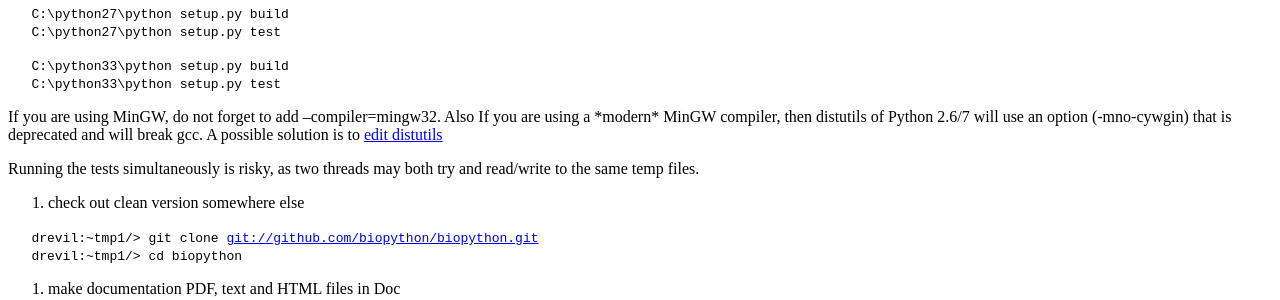
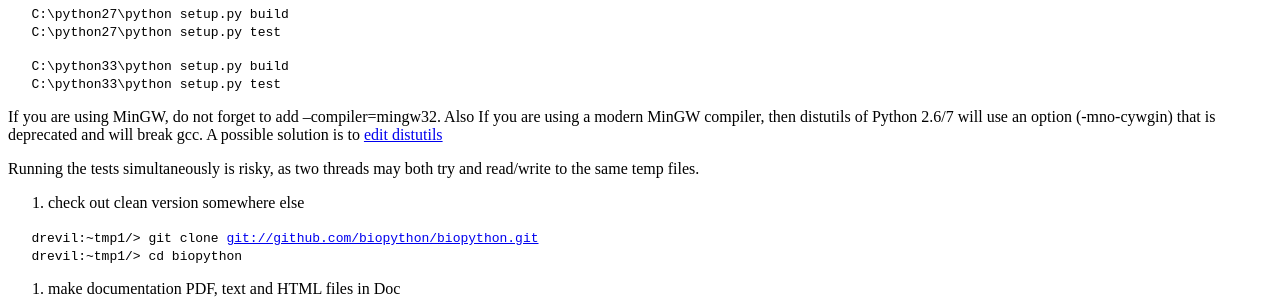
Before and after one commit to biopython/biopython.github.io, a Jekyll site: the page built from wiki/Building_a_release.md, in a window 1280 px wide. Shown: the part 850-1150 px from the top of the page. Built offline with Jekyll 4.4.1, drawn with Linux system fonts in a browser that asks for light colours.

```diff
--- a/wiki/Building_a_release.md
+++ b/wiki/Building_a_release.md
@@ -61,9 +61,9 @@ Assuming you have setup your compilers etc appropriately just do this:
 `   C:\python33\python setup.py test`
 
 If you are using MinGW, do not forget to add --compiler=mingw32. Also If
-you are using a \*modern\* MinGW compiler, then distutils of Python
-2.6/7 will use an option (-mno-cywgin) that is deprecated and will break
-gcc. A possible solution is to [edit
+you are using a modern MinGW compiler, then distutils of Python 2.6/7
+will use an option (-mno-cywgin) that is deprecated and will break gcc.
+A possible solution is to [edit
 distutils](http://bugs.python.org/issue12641)
 
 Running the tests simultaneously is risky, as two threads may both try
```
Also changed, not shown: 1 other file.
